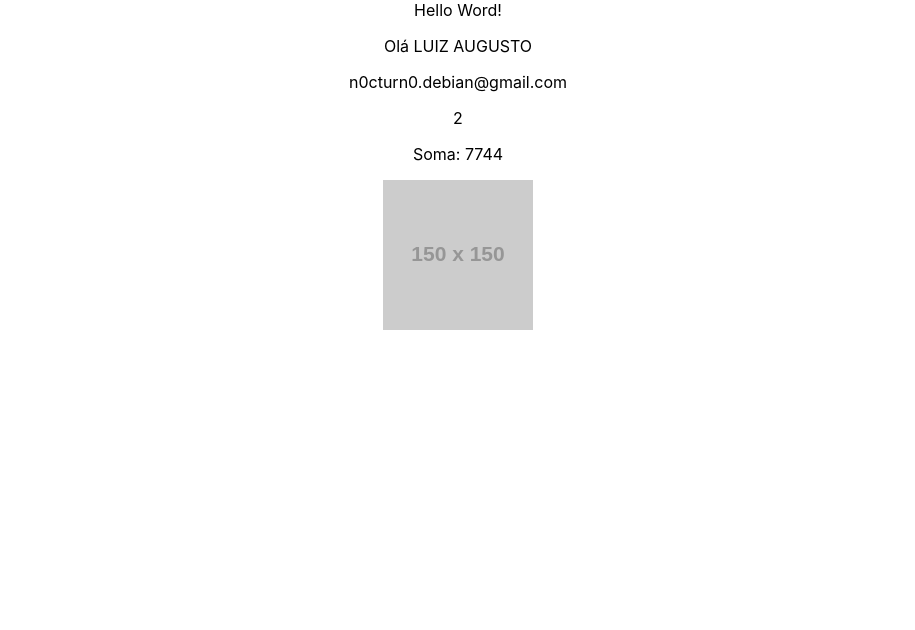
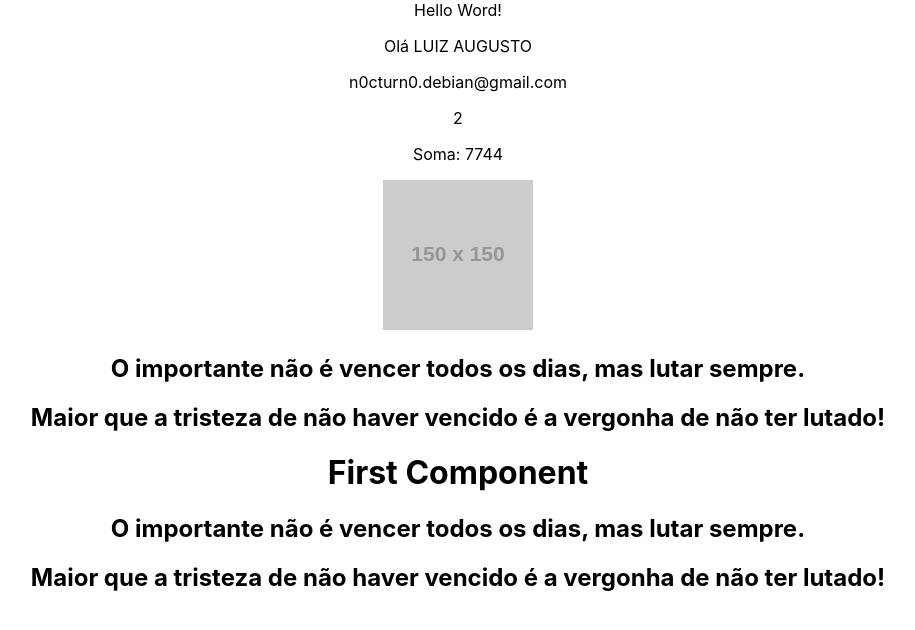
Before and after one commit to n0cturn0/training-react, a React (Create React App) app: page / in a window 1280 px wide. Shown: the top 630 px of the page, without its empty margins (182-1097 px from the left). Built offline with nearby package versions, Linux system fonts and the light colour scheme.

Commit message:
Components

```diff
--- a/src/App.js
+++ b/src/App.js
@@ -1,5 +1,6 @@
 import logo from './logo.svg';
 import './App.css';
+import Heloword from './components/HelloWord';
 
 function App() {
   const name = 'Luiz Augusto ';
@@ -19,6 +20,9 @@ function App() {
      <p>{10/5}</p>
      <p>Soma: {sum(90,7654)}</p>
      <img src={url} />
+
+     {/* Call Component */}
+     <Heloword />
     </div>
   );
 }
--- /dev/null
+++ b/src/components/Frase.js
@@ -0,0 +1,9 @@
+function Frase(){
+    return (
+        <div>
+            <h2>O importante não é vencer todos os dias, mas lutar sempre.</h2>
+            <h2>Maior que a tristeza de não haver vencido é a vergonha de não ter lutado!</h2>
+        </div>
+    );
+}
+export default Frase;
--- /dev/null
+++ b/src/components/HelloWord.js
@@ -0,0 +1,15 @@
+
+import Frase from "./Frase";
+function Heloword(){
+
+    //Call jsx
+    return (
+    //Obrigatório o uso de um wrapper (wrapper que envolve todo o component,uma div por exemplo)
+    <di>
+        <Frase />
+        <h1>First Component</h1>
+        <Frase />
+    </di>
+    );
+}
+export default Heloword;
```
